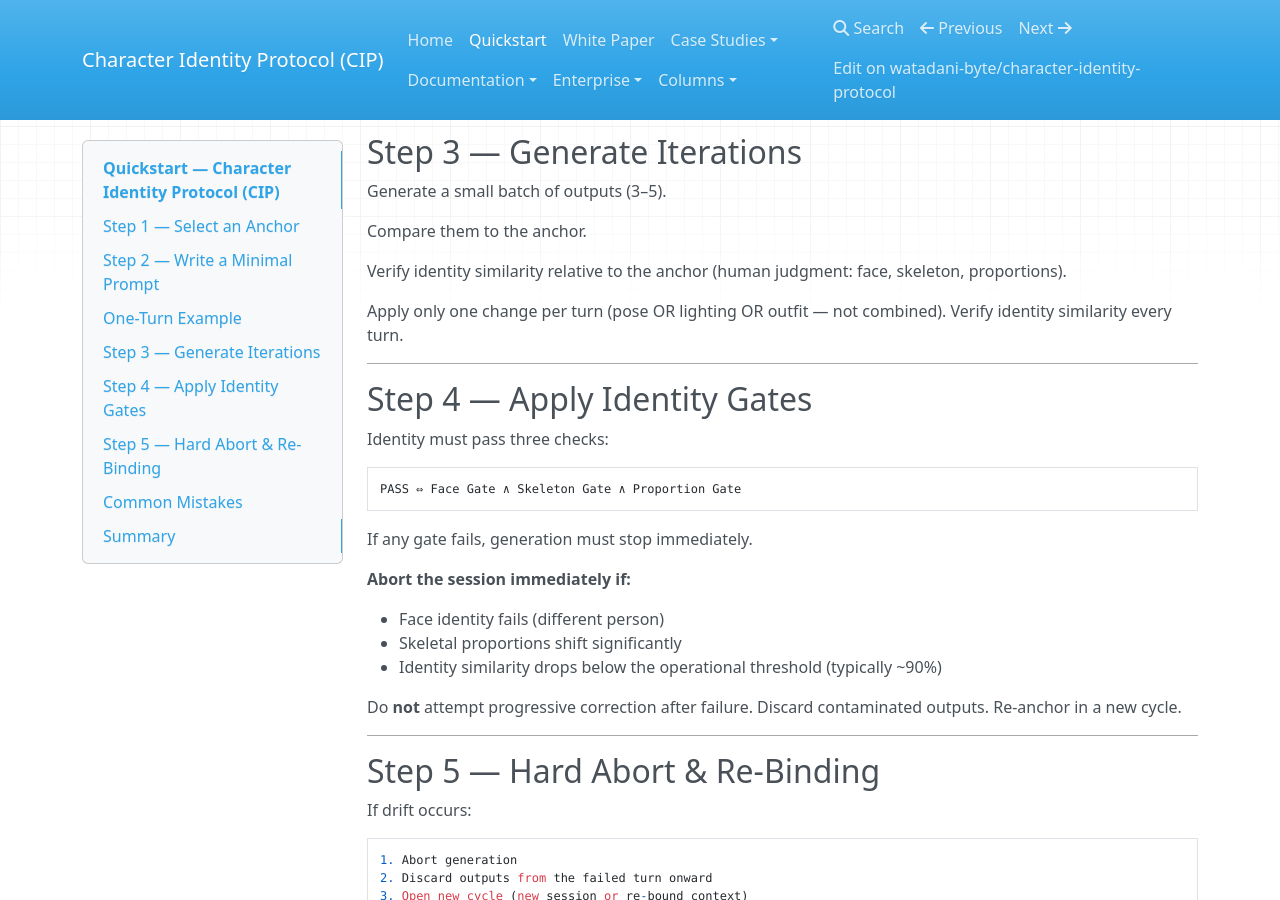
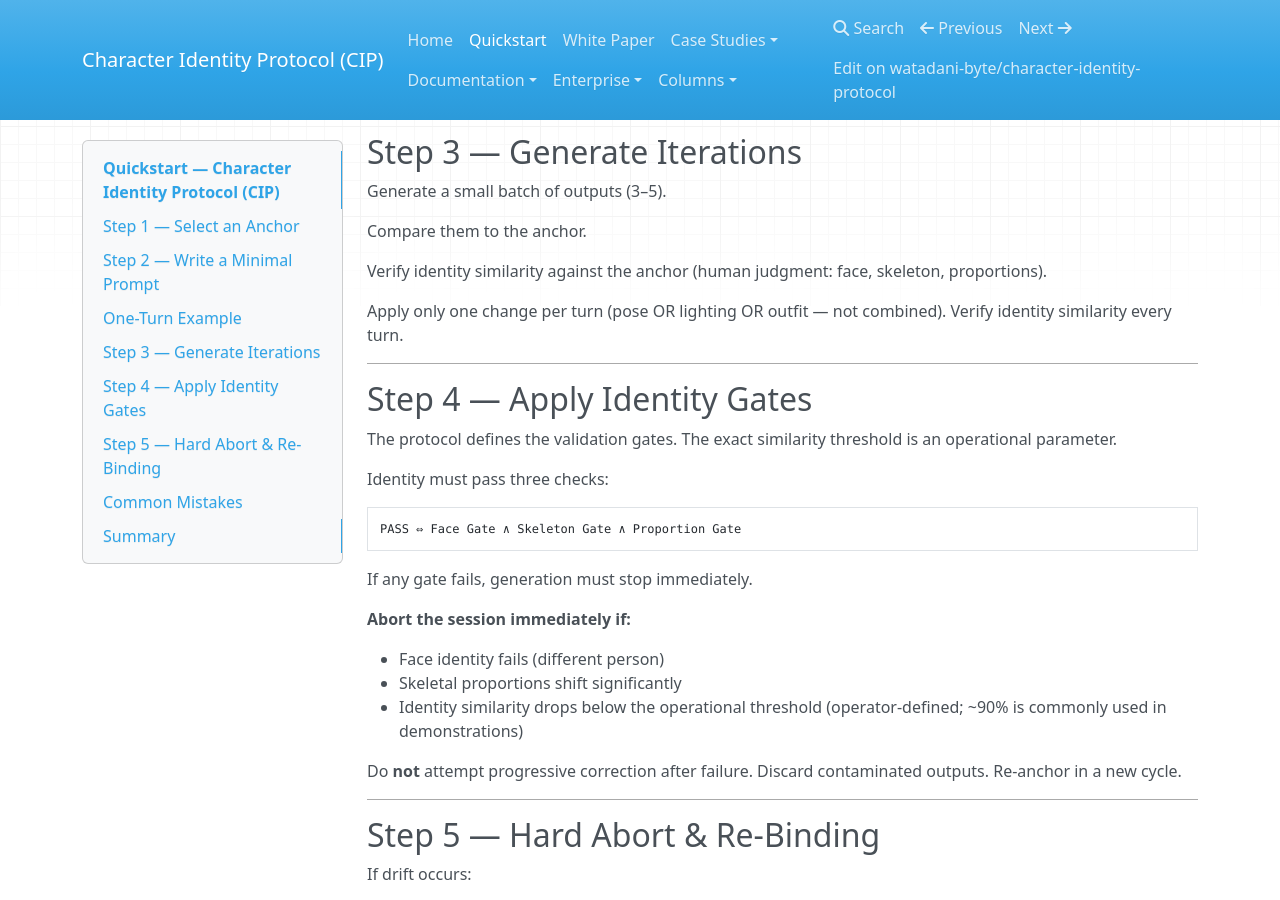
Before and after one commit to watadani-byte/character-identity-protocol, an MkDocs documentation site: the page built from docs/quickstart.md, in a window 1280 px wide and 900 px high, scrolled down 1555 px. Built offline with MkDocs 1.6.1, drawn with Linux system fonts in a browser that asks for light colours; nearby versions of some CDN libraries.

Commit message:
quickstart.md を更新

```diff
--- a/docs/quickstart.md
+++ b/docs/quickstart.md
@@ -77,7 +77,7 @@ Generate a small batch of outputs (3–5).
 
 Compare them to the anchor.
 
-Verify identity similarity relative to the anchor (human judgment: face, skeleton, proportions).
+Verify identity similarity against the anchor (human judgment: face, skeleton, proportions).
 
 Apply only one change per turn (pose OR lighting OR outfit — not combined).
 Verify identity similarity every turn.
@@ -85,6 +85,8 @@ Verify identity similarity every turn.
 -----
 
 ## Step 4 — Apply Identity Gates
+
+The protocol defines the validation gates. The exact similarity threshold is an operational parameter.
 
 Identity must pass three checks:
 
@@ -98,7 +100,7 @@ If any gate fails, generation must stop immediately.
 
 - Face identity fails (different person)
 - Skeletal proportions shift significantly
-- Identity similarity drops below the operational threshold (typically ~90%)
+- Identity similarity drops below the operational threshold (operator-defined; ~90% is commonly used in demonstrations)
 
 Do **not** attempt progressive correction after failure.
 Discard contaminated outputs. Re-anchor in a new cycle.
```
